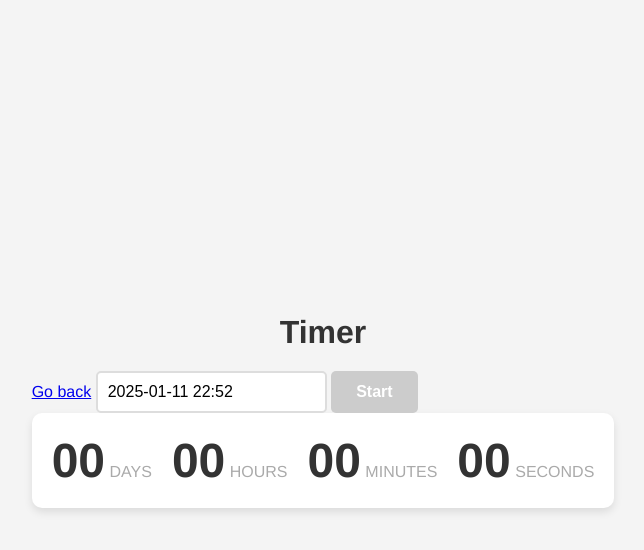
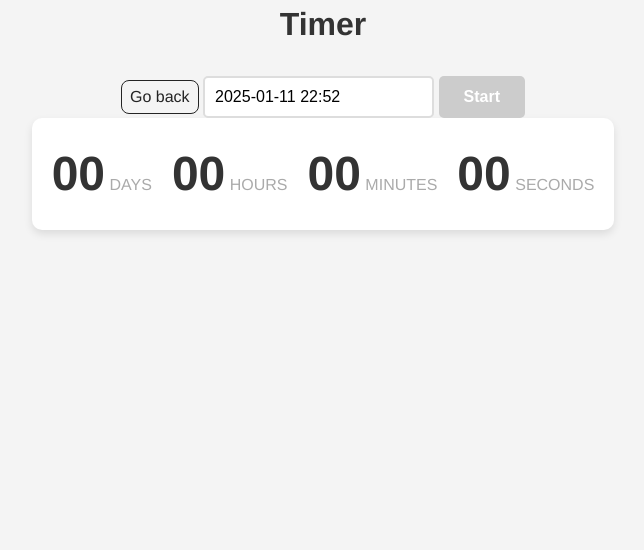
Before and after one commit to Jul88T/goit-js-hw-10, a website built with Vite: page src/1-timer.html in a window 1280 px wide. Shown: the whole page, without its empty margins (317-961 px from the left). Built offline with nearby package versions, Linux system fonts and the light colour scheme; a script that the page names is missing.

Commit message:
Update 1-timer.html

```diff
--- a/src/1-timer.html
+++ b/src/1-timer.html
@@ -13,7 +13,7 @@
       href="https://cdn.jsdelivr.net/npm/izitoast/dist/css/iziToast.min.css"
       rel="stylesheet"
     />
-    <!-- <link rel="stylesheet" href="./css/styles.css" /> -->
+    <link rel="stylesheet" href="./css/styles.css" />
     <link rel="stylesheet" href="./css/1-timer.css" />
   </head>
   <body>
```
